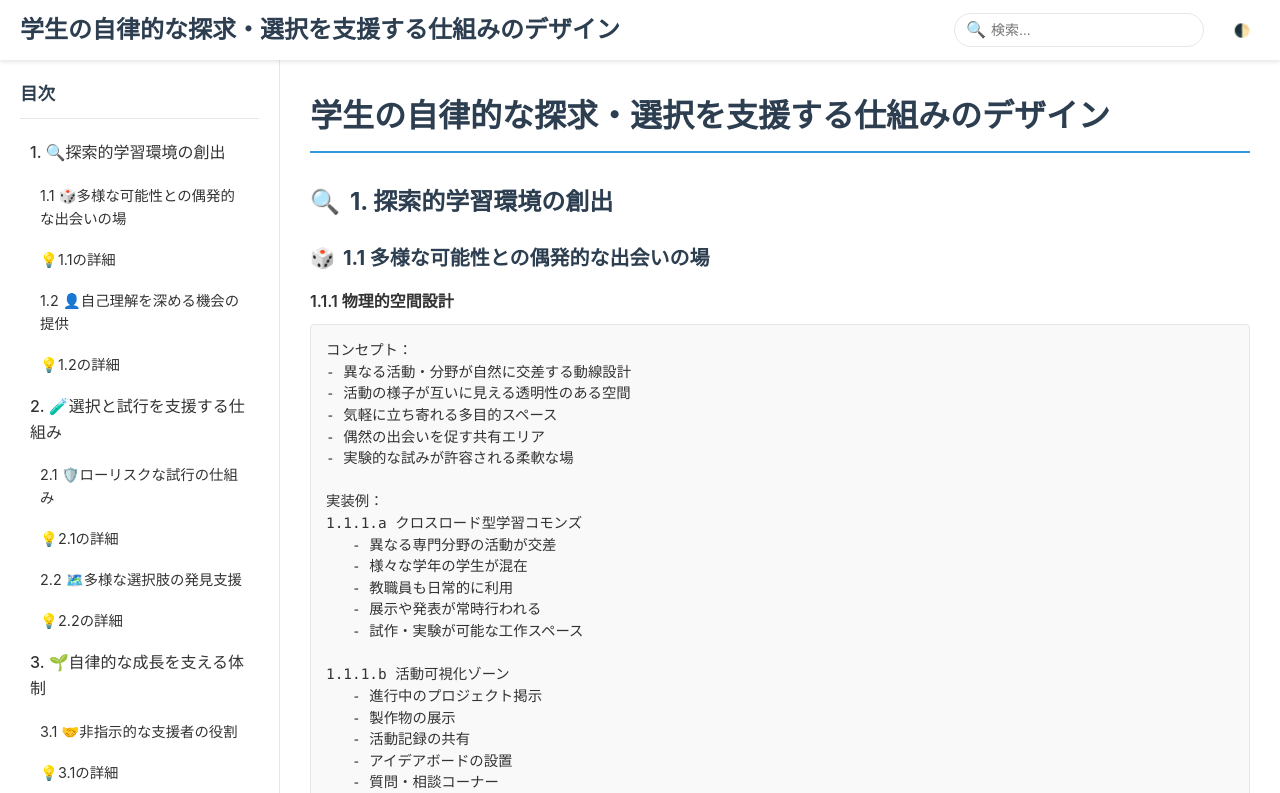
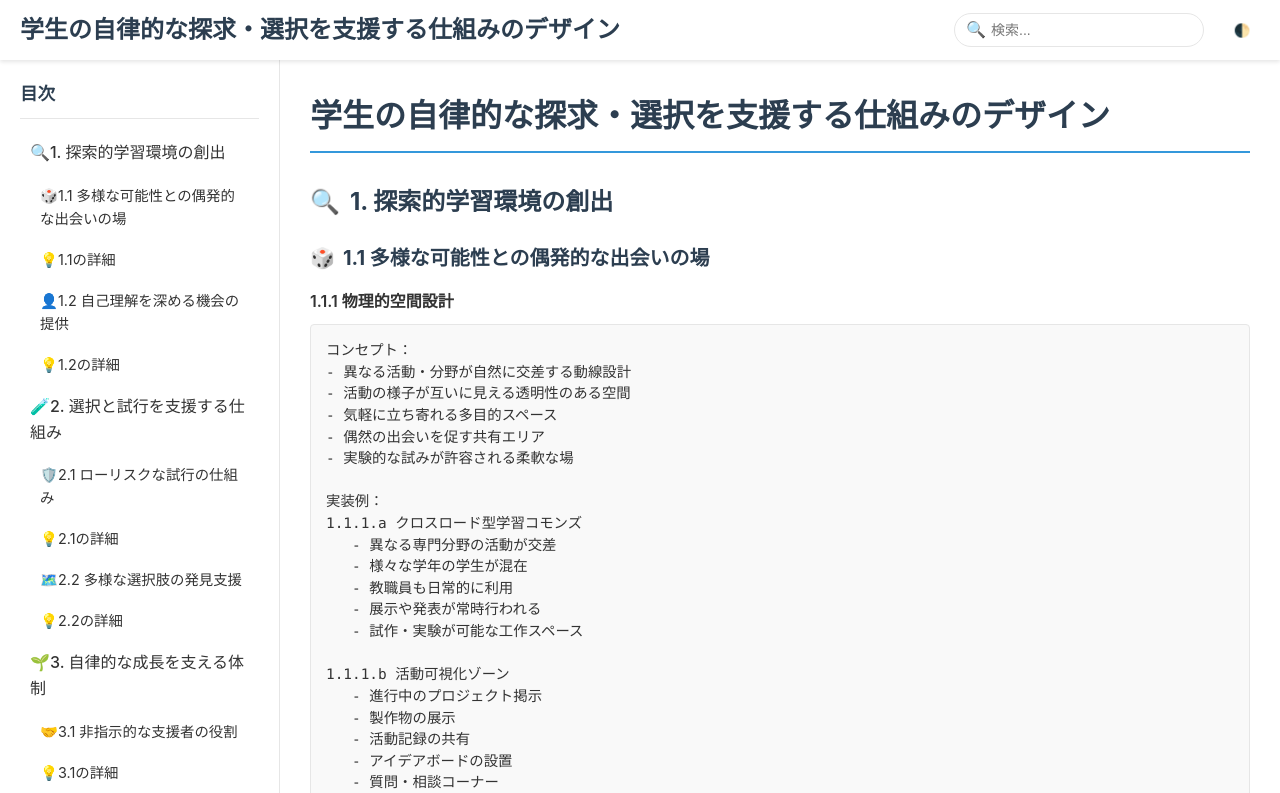
Before and after one commit to HirokiOshiro/design_for_students_autonomous_exploration_v2, a plain HTML site: page index.html in a window 1280 px wide. Shown: the top 793 px of the page. Drawn offline with Linux system fonts and the light colour scheme.

Commit message:
Update index.html
目次のアイコンの変更

```diff
--- a/index.html
+++ b/index.html
@@ -604,61 +604,61 @@
             <h2 class="toc-heading">目次</h2>
             <ul class="toc-list" id="toc-list">
                 <li class="toc-item level-0">
-                    <a href="#section-1" class="toc-link">1. 🔍探索的学習環境の創出</a>
+                    <a href="#section-1" class="toc-link">🔍1. 探索的学習環境の創出</a>
                 </li>
                 <li class="toc-item level-1">
-                    <a href="#section-1-1" class="toc-link">1.1 🎲多様な可能性との偶発的な出会いの場</a>
+                    <a href="#section-1-1" class="toc-link">🎲1.1 多様な可能性との偶発的な出会いの場</a>
                 </li>
                 <li class="toc-item level-1">
                     <a href="#detail-1-1" class="toc-link">💡1.1の詳細</a>
                 </li>
                 <li class="toc-item level-1">
-                    <a href="#section-1-2" class="toc-link">1.2 👤自己理解を深める機会の提供</a>
+                    <a href="#section-1-2" class="toc-link">👤1.2 自己理解を深める機会の提供</a>
                 </li>
                 <li class="toc-item level-1">
                     <a href="#detail-1-2" class="toc-link">💡1.2の詳細</a>
                 </li>
                 <li class="toc-item level-0">
-                    <a href="#section-2" class="toc-link">2. 🧪選択と試行を支援する仕組み</a>
+                    <a href="#section-2" class="toc-link">🧪2. 選択と試行を支援する仕組み</a>
                 </li>
                 <li class="toc-item level-1">
-                    <a href="#section-2-1" class="toc-link">2.1 🛡️ローリスクな試行の仕組み</a>
+                    <a href="#section-2-1" class="toc-link">🛡️2.1 ローリスクな試行の仕組み</a>
                 </li>
                 <li class="toc-item level-1">
                     <a href="#detail-2-1" class="toc-link">💡2.1の詳細</a>
                 </li>
                 <li class="toc-item level-1">
-                    <a href="#section-2-2" class="toc-link">2.2 🗺️多様な選択肢の発見支援</a>
+                    <a href="#section-2-2" class="toc-link">🗺️2.2 多様な選択肢の発見支援</a>
                 </li>
                 <li class="toc-item level-1">
                     <a href="#detail-2-2" class="toc-link">💡2.2の詳細</a>
                 </li>
                 <li class="toc-item level-0">
-                    <a href="#section-3" class="toc-link">3. 🌱自律的な成長を支える体制</a>
+                    <a href="#section-3" class="toc-link">🌱3. 自律的な成長を支える体制</a>
                 </li>
                 <li class="toc-item level-1">
-                    <a href="#section-3-1" class="toc-link">3.1 🤝非指示的な支援者の役割</a>
+                    <a href="#section-3-1" class="toc-link">🤝3.1 非指示的な支援者の役割</a>
                 </li>
                 <li class="toc-item level-1">
                     <a href="#detail-3-1" class="toc-link">💡3.1の詳細</a>
                 </li>
                 <li class="toc-item level-1">
-                    <a href="#section-3-2" class="toc-link">3.2 👥ピアサポートの活性化</a>
+                    <a href="#section-3-2" class="toc-link">👥3.2 ピアサポートの活性化</a>
                 </li>
                 <li class="toc-item level-1">
                     <a href="#detail-3-2" class="toc-link">💡3.2の詳細</a>
                 </li>
                 <li class="toc-item level-0">
-                    <a href="#section-4" class="toc-link">4. 📊成長の個別性を尊重する評価</a>
+                    <a href="#section-4" class="toc-link">📊4. 成長の個別性を尊重する評価</a>
                 </li>
                 <li class="toc-item level-1">
-                    <a href="#section-4-1" class="toc-link">4.1 🏆自己評価の支援</a>
+                    <a href="#section-4-1" class="toc-link">🏆4.1 自己評価の支援</a>
                 </li>
                 <li class="toc-item level-1">
                     <a href="#detail-4-1" class="toc-link">💡4.1の詳細</a>
                 </li>
                 <li class="toc-item level-1">
-                    <a href="#section-4-2" class="toc-link">4.2 🔬多面的な評価の実現</a>
+                    <a href="#section-4-2" class="toc-link">🔬4.2 多面的な評価の実現</a>
                 </li>
                 <li class="toc-item level-1">
                     <a href="#detail-4-2" class="toc-link">💡4.2の詳細</a>
```
